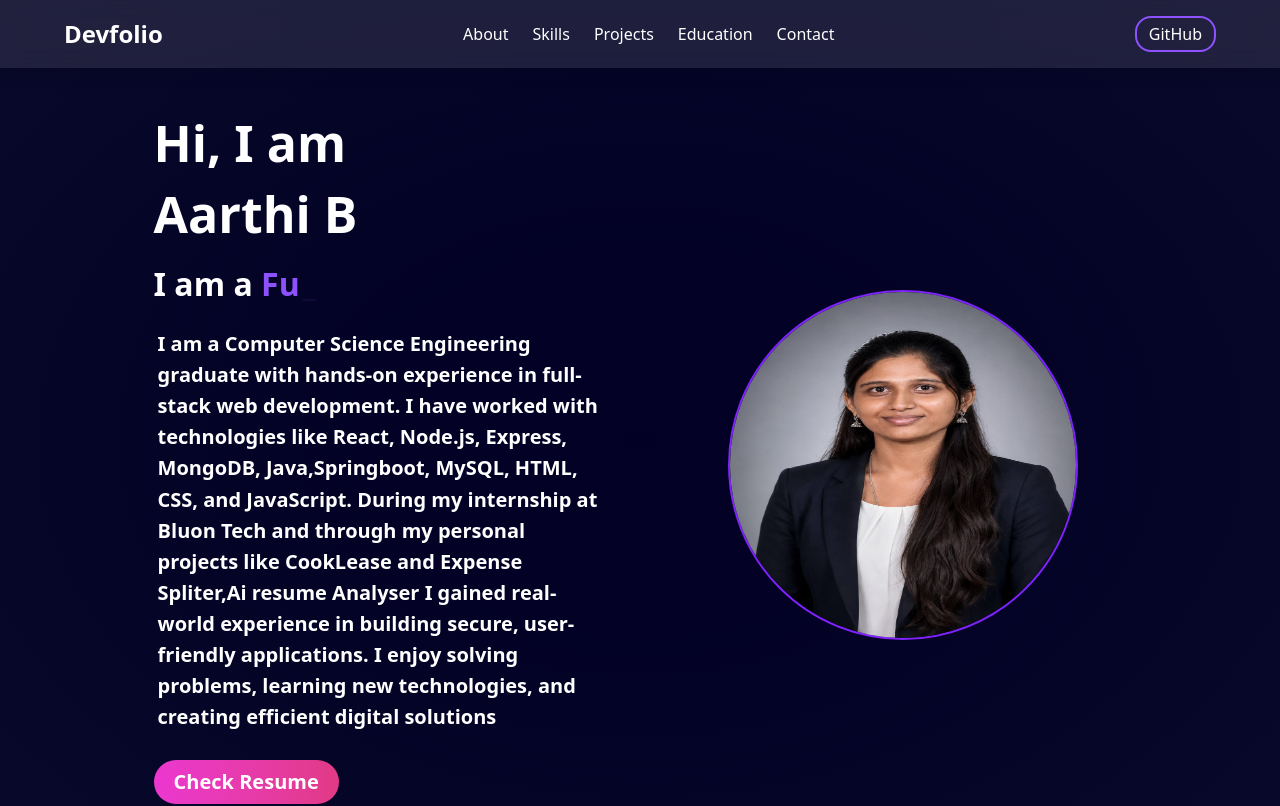
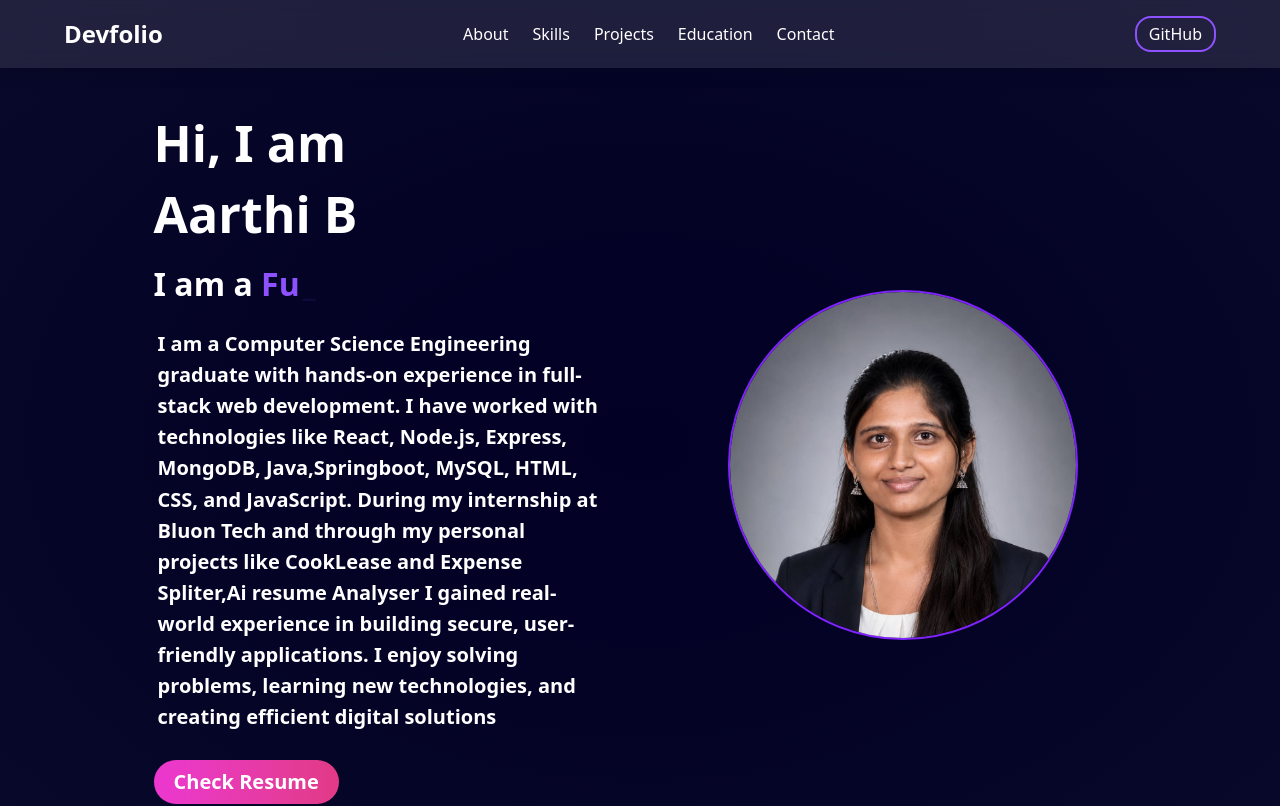
Before and after one commit to AARTHIBALAMURUGAN/Portfolio, a React (Vite) app: page / in a window 1280 px wide. Shown: the top 806 px of the page. Built offline with nearby package versions, Linux system fonts and the light colour scheme.

Commit message:
Update img

```diff
--- a/src/components/Hero.jsx
+++ b/src/components/Hero.jsx
@@ -55,7 +55,14 @@ const Hero = () => {
                 </div>
             </div>
             <div className='w-full lg:w-[50%] flex justify-center items-center'>
-                <img src={imgs} id='logo' className='w-[300px] h-[300px] sm:w-[350px] sm:h-[350px] rounded-[100%] border-2 border-violet-600' alt="" />
+                <img
+    src={imgs}
+    id="logo"
+    className="w-[300px] h-[300px] sm:w-[350px] sm:h-[350px]
+               rounded-full border-2 border-violet-600
+               object-cover object-top"
+    alt="Aarthi B"
+/>
             </div>
         </div>
     );
```
